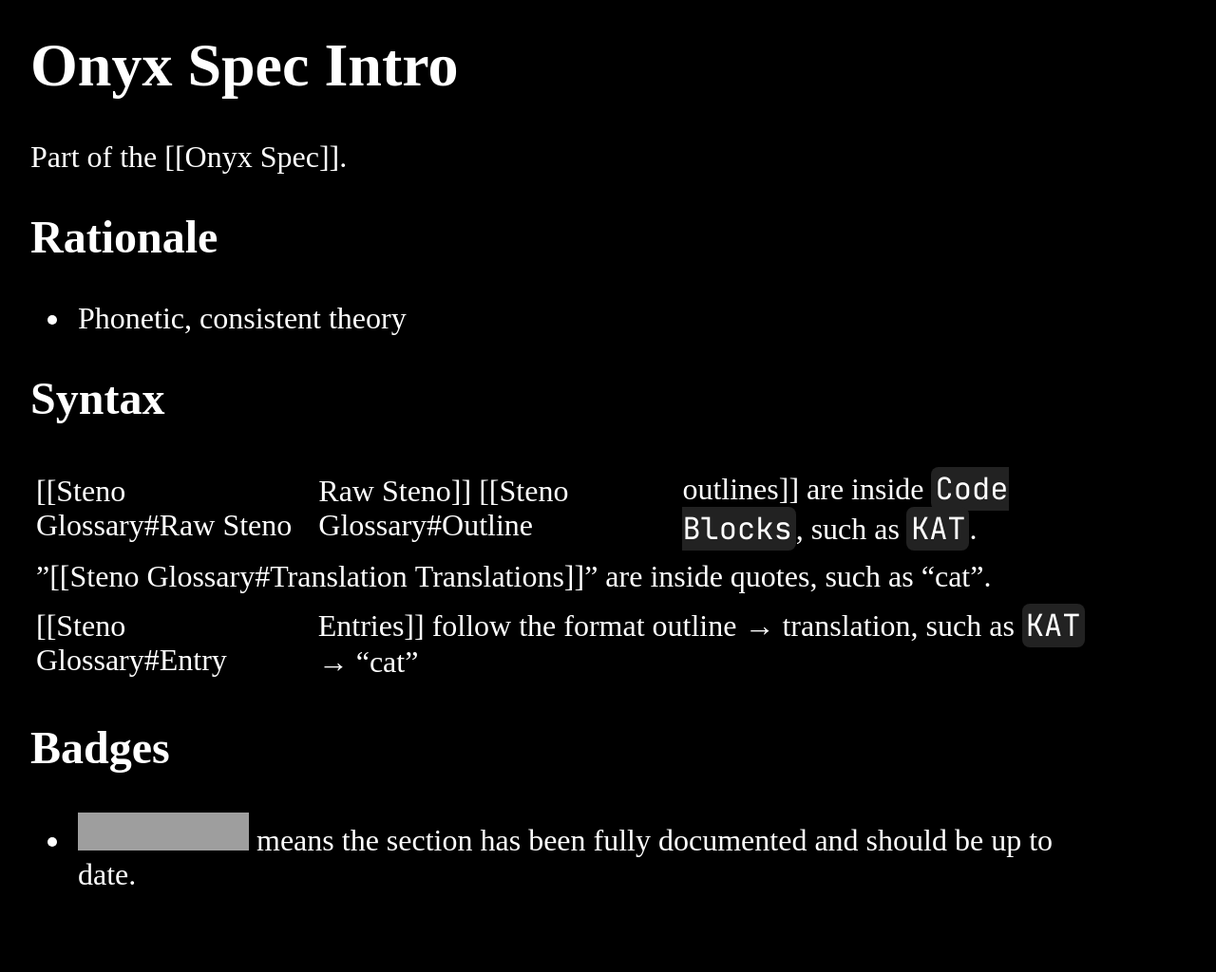
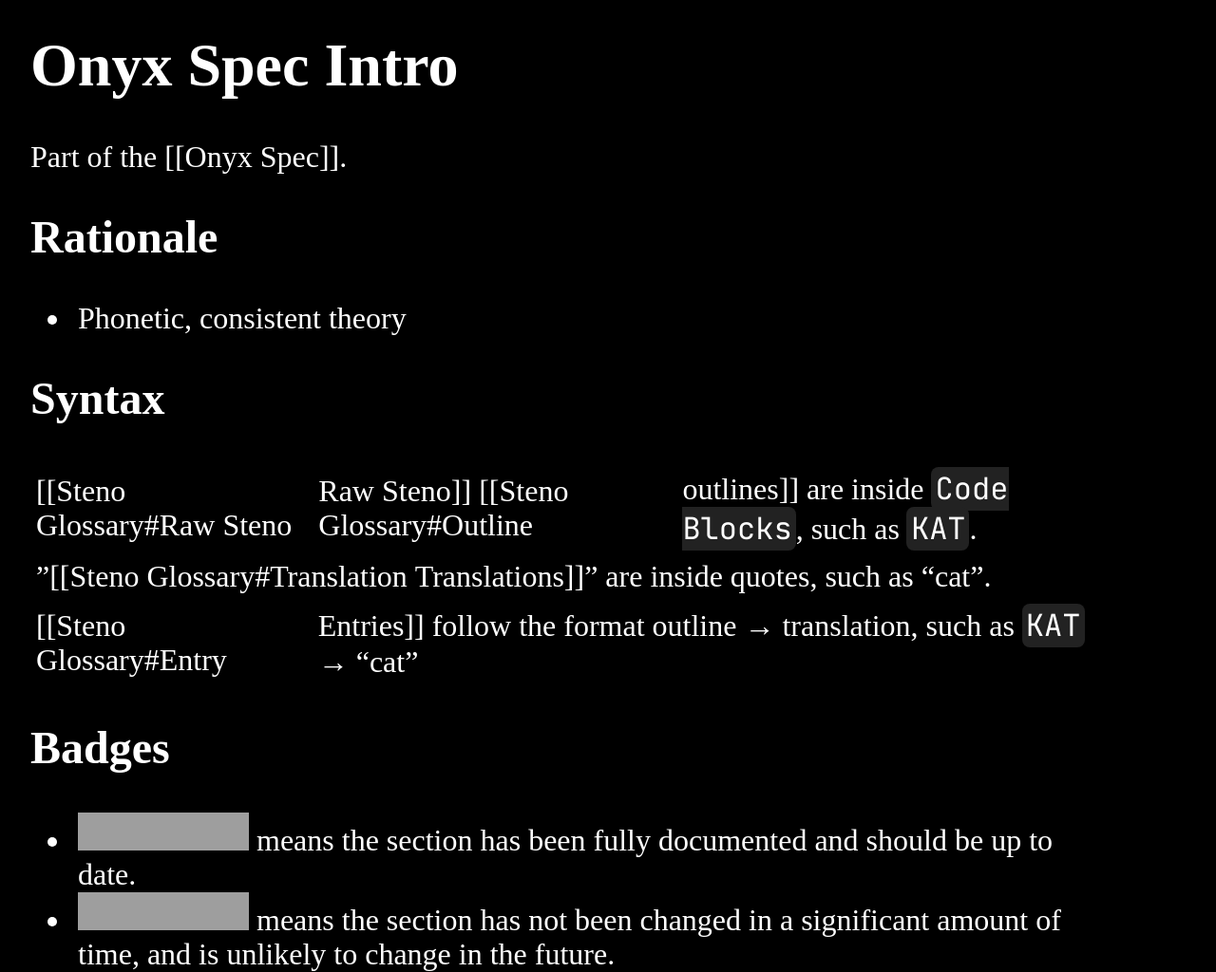
Before and after one commit to Grahp/Website, a Jekyll site: the page built from pages/Onyx Spec Intro.md, in a window 1280 px wide. Shown: the whole page at 95% size. Built offline with Jekyll 4.4.1, drawn with Linux system fonts in a browser that asks for light colours; before the commit the page ends 940 px from its top, so only the background shows below that; grey boxes are pictures that could not be loaded.

Commit message:
Document badges in onyx spec intro

```diff
--- a/pages/Onyx Spec Intro.md
+++ b/pages/Onyx Spec Intro.md
@@ -20,3 +20,4 @@
 ## Badges
 
 - ![Documented](https://img.shields.io/badge/Documented-blue?style=flat) means the section has been fully documented and should be up to date.
+- ![Stable](https://img.shields.io/badge/Stable-green?style=flat) means the section has not been changed in a significant amount of time, and is unlikely to change in the future.
```
